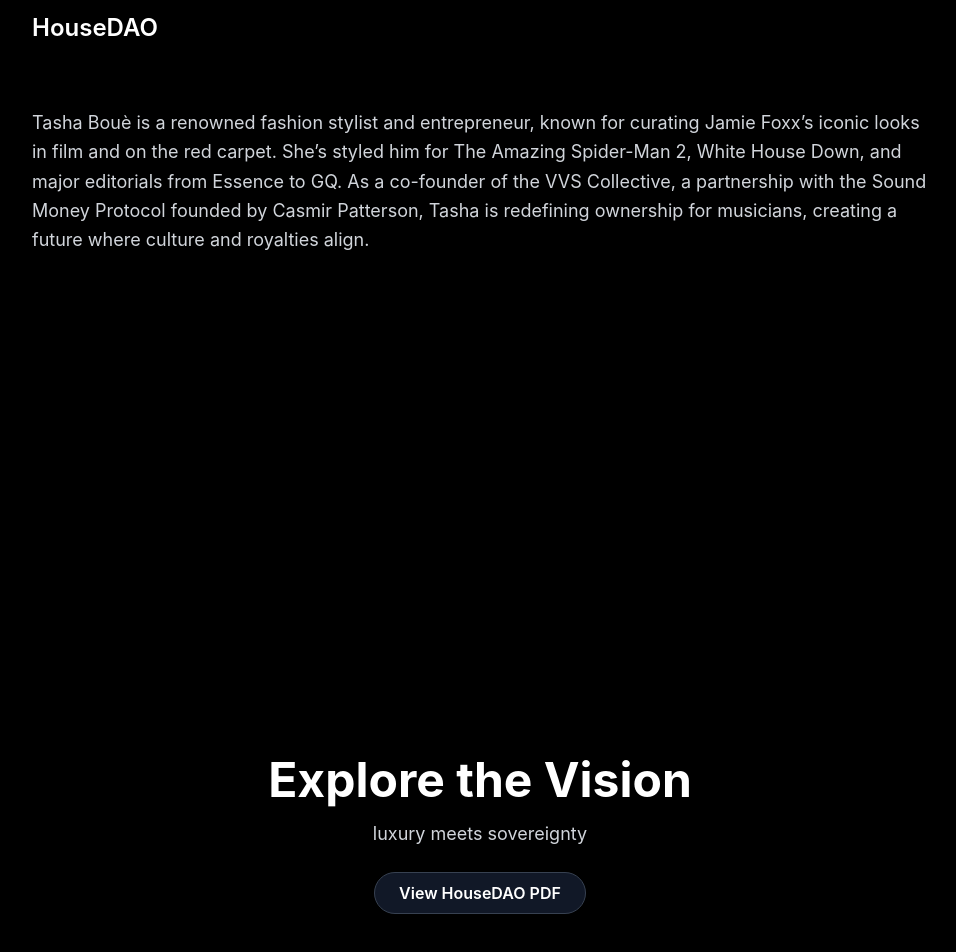
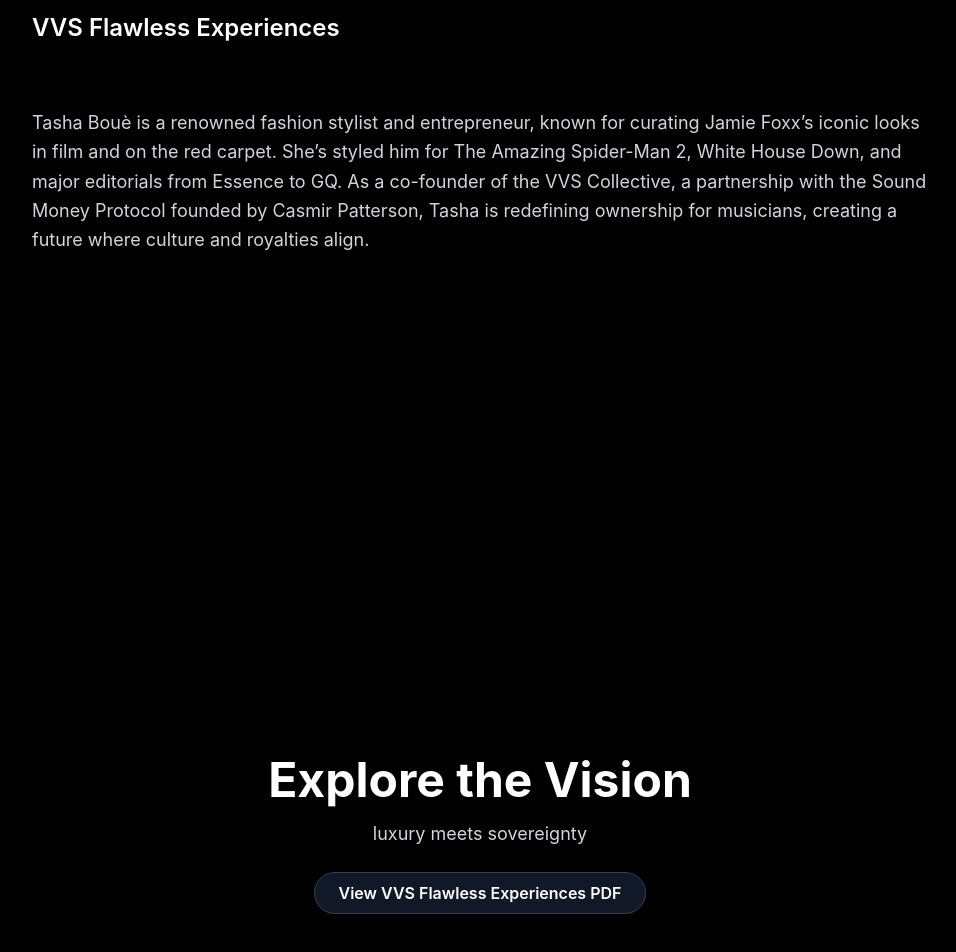
Before and after one commit to soundmoneyprotocol/djlefemme, a Next.js app: page / in a window 1280 px wide. Shown: the part 924-1876 px from the top of the page, without its empty margins (160-1116 px from the left). Built offline with nearby package versions, Linux system fonts and the light colour scheme.

Commit message:
update: rename HouseDAO to VVS Flawless Experiences and update video widget

```diff
--- a/app/page.tsx
+++ b/app/page.tsx
@@ -1048,7 +1048,7 @@ export default function TashaBoue() {
             <h2 className='text-3xl md:text-4xl font-bold mb-4 text-white'>
               Creative Director & Co-Founder
             </h2>
-            <p className='text-xl md:text-2xl font-semibold text-white mb-2'>HouseDAO</p>
+            <p className='text-xl md:text-2xl font-semibold text-white mb-2'>VVS Flawless Experiences</p>
           </div>
 
            <div className='space-y-8 text-gray-300'>
@@ -1061,7 +1061,7 @@ export default function TashaBoue() {
         </div>
       </section>
 
-      {/* HouseDAO Pitch Deck Section */}
+      {/* VVS Flawless Experiences Pitch Deck Section */}
       <section className='relative z-10 min-h-screen bg-white dark:bg-black py-20 px-6'>
         <div className='max-w-4xl mx-auto'>
           <div className='mb-12'>
@@ -1069,12 +1069,12 @@ export default function TashaBoue() {
             <p className='text-lg text-gray-700 dark:text-gray-300 text-center mb-6'>luxury meets sovereignty</p>
             <div className='flex justify-center mb-12'>
               <a
-                href='/docs/HouseDAO.pdf'
+                href='/docs/VVS_Flawless_Experiences.pdf'
                 target='_blank'
                 rel='noopener noreferrer'
                 className='bg-white dark:bg-gray-900 text-black dark:text-white border border-gray-200 dark:border-gray-700 px-6 py-2 rounded-full font-semibold hover:bg-gray-100 dark:hover:bg-gray-800 transition'
               >
-                View HouseDAO PDF
+                View VVS Flawless Experiences PDF
               </a>
             </div>
           </div>
@@ -1092,11 +1092,11 @@ export default function TashaBoue() {
         </div>
       </section>
 
-       {/* HouseDAO Dinners Section */}
+       {/* VVS Flawless Experiences Dinners Section */}
        {/* <section className='relative z-10 min-h-screen bg-gradient-to-b from-white via-purple-50/50 to-white dark:from-black dark:via-purple-900/10 dark:to-black py-20 px-6'>
          <div className='max-w-4xl mx-auto'>
            <div className='mb-12'>
-             <h2 className='text-4xl md:text-5xl font-bold bg-gradient-to-r from-purple-400 via-pink-400 to-purple-400 bg-clip-text text-transparent mb-4 text-center'>HouseDAO Dinners</h2>
+             <h2 className='text-4xl md:text-5xl font-bold bg-gradient-to-r from-purple-400 via-pink-400 to-purple-400 bg-clip-text text-transparent mb-4 text-center'>VVS Flawless Experiences Dinners</h2>
              <p className='text-lg text-gray-700 dark:text-gray-300 text-center'>Curated culinary experiences and strategic networking for founders & investors</p>
            </div>
 
```
Also changed, not shown: 2 other files (tests, documents, lock files or other folders).
